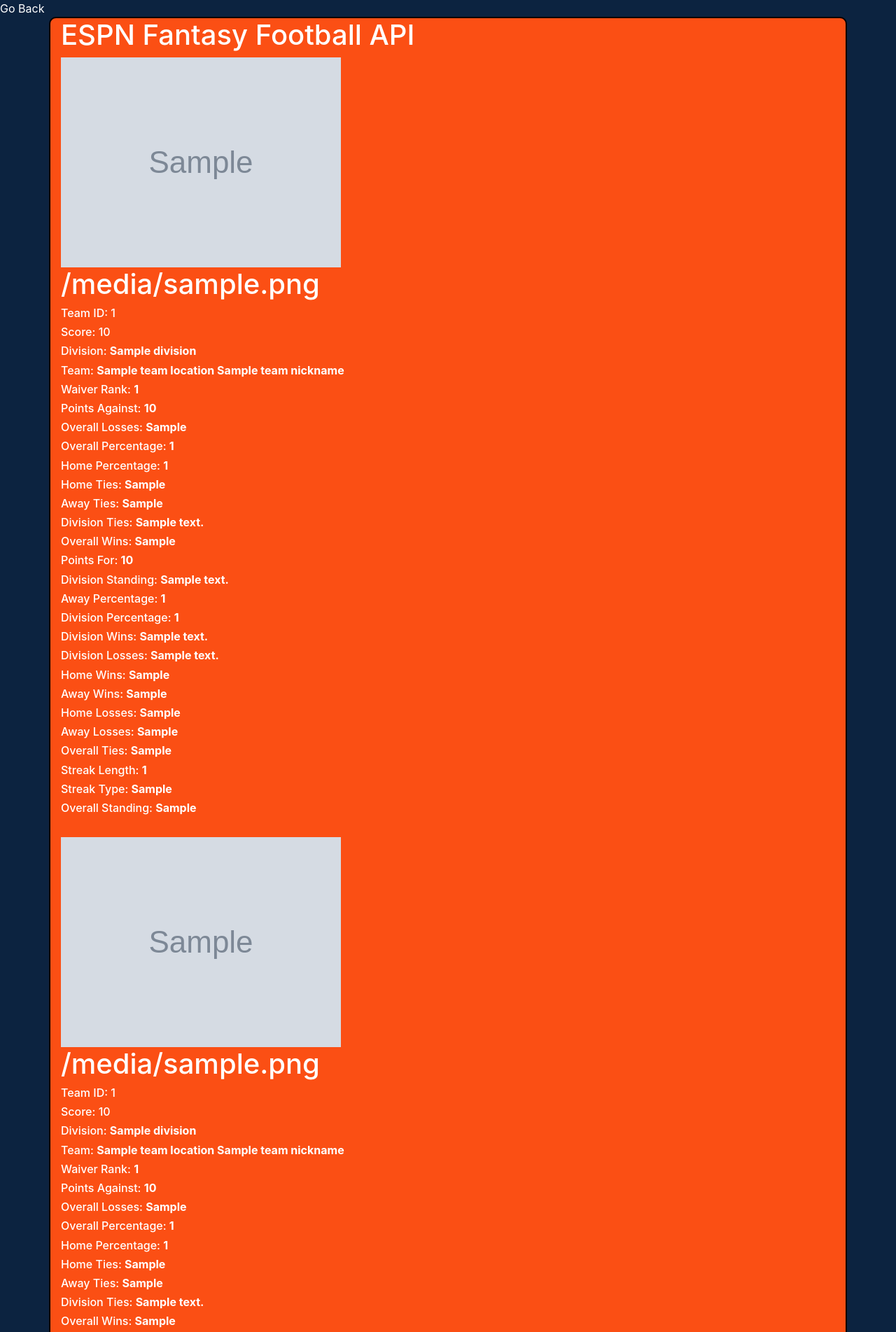
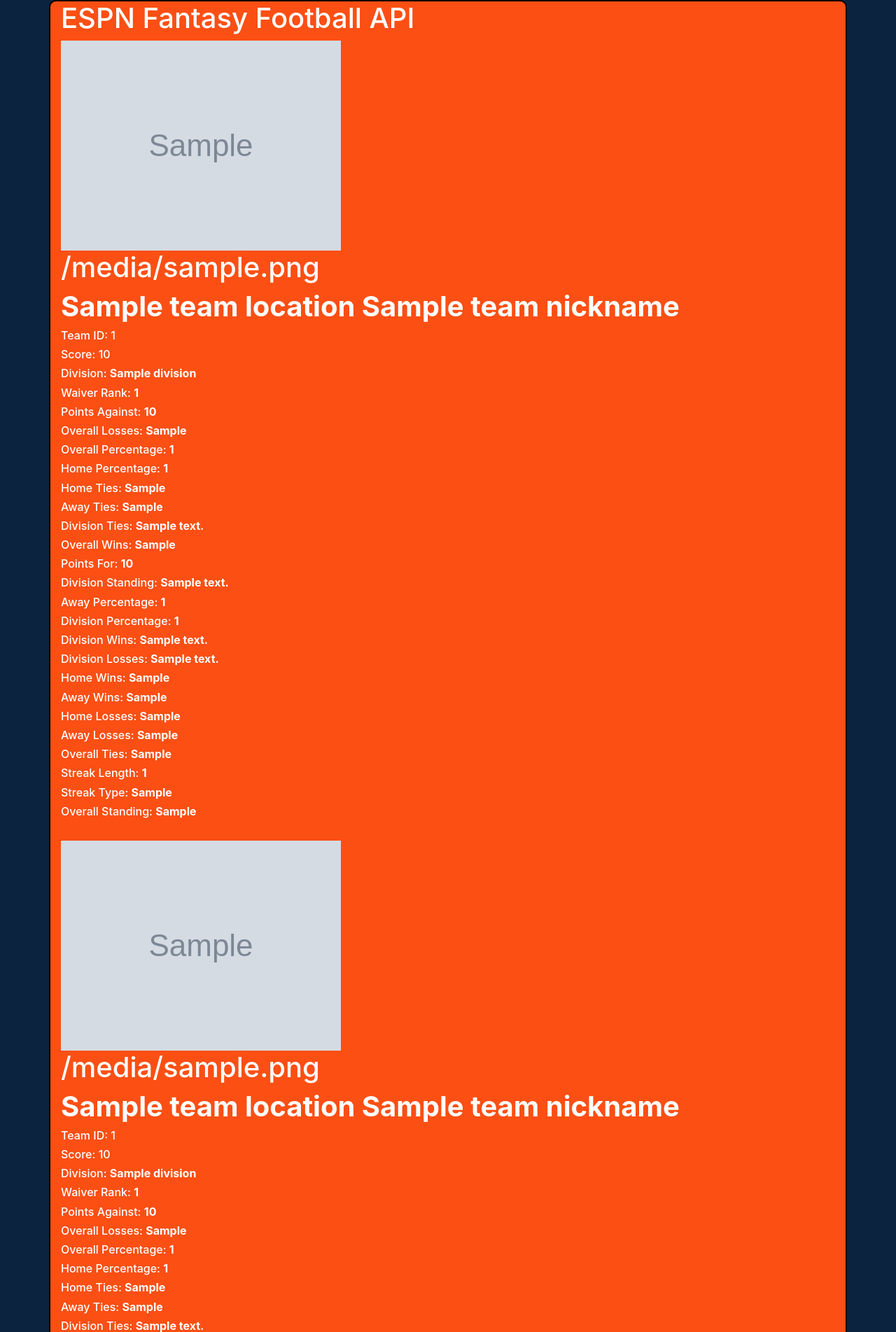
Before and after one commit to matthewgstillman/fantasy_football_api, a Django app: template apps/fantasy_football_api/templates/fantasy_football_api/index.html in a window 1280 px wide. Shown: the top 1903 px of the page at 70% size. Run offline with Django 3.2, Linux system fonts and the light colour scheme; the template is opened without the code that fills it: most values are stand-ins (such as "Sample title", 1, 10 or a date in 2020); grey boxes marked "Sample" are stand-in pictures; some libraries are stand-ins or nearby versions.

Commit message:
latest commit

```diff
--- a/apps/fantasy_football_api/templates/fantasy_football_api/boxscore.html
+++ b/apps/fantasy_football_api/templates/fantasy_football_api/boxscore.html
@@ -6,6 +6,7 @@
 
 
 {% block content %}
+<a href="/">Go Back</a>
 <div class="container">
     <h1>ESPN Fantasy Football API</h1>
     {{ scores }}
--- a/apps/fantasy_football_api/templates/fantasy_football_api/index.html
+++ b/apps/fantasy_football_api/templates/fantasy_football_api/index.html
@@ -6,17 +6,16 @@
 
 
 {% block content %}
-<a href="/">Go Back</a>
 <div class="container">
     <h1>ESPN Fantasy Football API</h1>
         {% if scoreboard.matchups.0.teams.0.logoUrl %}
         <img src="{{scoreboard.matchups.0.teams.0.logoUrl}}" alt="Logo">
         <h1>{{scoreboard.matchups.0.teams.0.logoUrl}}</h1>
         {% endif %}
+        <h1><b>{{ scoreboard.matchups.0.teams.0.team.teamLocation.title }} {{ scoreboard.matchups.0.teams.0.team.teamNickname.title }}</b></h1>
         <h6>Team ID: {{scoreboard.matchups.0.teams.0.teamId}}</h6>
         <h6>Score: {{ scoreboard.matchups.0.teams.0.score }}</h6>
         <h6>Division: <b>{{ scoreboard.matchups.0.teams.0.team.division.divisionName }}</b></h6>
-        <h6>Team: <b>{{ scoreboard.matchups.0.teams.0.team.teamLocation.title }} {{ scoreboard.matchups.0.teams.0.team.teamNickname.title }}</b></h6>
         <h6>Waiver Rank: <b>{{ scoreboard.matchups.0.teams.0.team.waiverRank }}</b></h6>
         <h6>Points Against: <b>{{ scoreboard.matchups.0.teams.0.team.record.pointsAgainst }}</b></h6>
         <h6>Overall Losses: <b>{{ scoreboard.matchups.0.teams.0.team.record.overallLosses }}</b></h6>
@@ -45,10 +44,10 @@
         <img src="{{scoreboard.matchups.1.teams.0.logoUrl}}" alt="Logo">
         <h1>{{scoreboard.matchups.1.teams.0.logoUrl}}</h1>
         {% endif %}
+        <h1><b>{{ scoreboard.matchups.1.teams.0.team.teamLocation.title }} {{ scoreboard.matchups.1.teams.0.team.teamNickname.title }}</b></h1>
         <h6>Team ID: {{scoreboard.matchups.1.teams.0.teamId}}</h6>
         <h6>Score: {{ scoreboard.matchups.1.teams.0.score }}</h6>
         <h6>Division: <b>{{ scoreboard.matchups.1.teams.0.team.division.divisionName }}</b></h6>
-        <h6>Team: <b>{{ scoreboard.matchups.1.teams.0.team.teamLocation.title }} {{ scoreboard.matchups.1.teams.0.team.teamNickname.title }}</b></h6>
         <h6>Waiver Rank: <b>{{ scoreboard.matchups.1.teams.0.team.waiverRank }}</b></h6>
         <h6>Points Against: <b>{{ scoreboard.matchups.1.teams.0.team.record.pointsAgainst }}</b></h6>
         <h6>Overall Losses: <b>{{ scoreboard.matchups.1.teams.0.team.record.overallLosses }}</b></h6>
@@ -77,10 +76,10 @@
         <img src="{{scoreboard.matchups.2.teams.0.logoUrl}}" alt="Logo">
         <h1>{{scoreboard.matchups.2.teams.0.logoUrl}}</h1>
         {% endif %}
+        <h1><b>{{ scoreboard.matchups.2.teams.0.team.teamLocation.title }} {{ scoreboard.matchups.2.teams.0.team.teamNickname.title }}</b></h1>
         <h6>Team ID: {{scoreboard.matchups.2.teams.0.teamId}}</h6>
         <h6>Score: {{ scoreboard.matchups.2.teams.0.score }}</h6>
         <h6>Division: <b>{{ scoreboard.matchups.2.teams.0.team.division.divisionName }}</b></h6>
-        <h6>Team: <b>{{ scoreboard.matchups.2.teams.0.team.teamLocation.title }} {{ scoreboard.matchups.2.teams.0.team.teamNickname.title }}</b></h6>
         <h6>Waiver Rank: <b>{{ scoreboard.matchups.2.teams.0.team.waiverRank }}</b></h6>
         <h6>Points Against: <b>{{ scoreboard.matchups.2.teams.0.team.record.pointsAgainst }}</b></h6>
         <h6>Overall Losses: <b>{{ scoreboard.matchups.2.teams.0.team.record.overallLosses }}</b></h6>
@@ -109,10 +108,10 @@
         <img src="{{scoreboard.matchups.3.teams.0.logoUrl}}" alt="Logo">
         <h1>{{scoreboard.matchups.3.teams.0.logoUrl}}</h1>
         {% endif %}
+        <h1><b>{{ scoreboard.matchups.3.teams.0.team.teamLocation.title }} {{ scoreboard.matchups.3.teams.0.team.teamNickname.title }}</b></h1>
         <h6>Team ID: {{scoreboard.matchups.3.teams.0.teamId}}</h6>
         <h6>Score: {{ scoreboard.matchups.3.teams.0.score }}</h6>
         <h6>Division: <b>{{ scoreboard.matchups.3.teams.0.team.division.divisionName }}</b></h6>
-        <h6>Team: <b>{{ scoreboard.matchups.3.teams.0.team.teamLocation.title }} {{ scoreboard.matchups.3.teams.0.team.teamNickname.title }}</b></h6>
         <h6>Waiver Rank: <b>{{ scoreboard.matchups.3.teams.0.team.waiverRank }}</b></h6>
         <h6>Points Against: <b>{{ scoreboard.matchups.3.teams.0.team.record.pointsAgainst }}</b></h6>
         <h6>Overall Losses: <b>{{ scoreboard.matchups.3.teams.0.team.record.overallLosses }}</b></h6>
@@ -141,10 +140,10 @@
         <img src="{{scoreboard.matchups.4.teams.0.logoUrl}}" alt="Logo">
         <h1>{{scoreboard.matchups.4.teams.0.logoUrl}}</h1>
         {% endif %}
+        <h1><b>{{ scoreboard.matchups.4.teams.0.team.teamLocation.title }} {{ scoreboard.matchups.4.teams.0.team.teamNickname.title }}</b></h1>
         <h6>Team ID: {{scoreboard.matchups.4.teams.0.teamId}}</h6>
         <h6>Score: {{ scoreboard.matchups.4.teams.0.score }}</h6>
         <h6>Division: <b>{{ scoreboard.matchups.4.teams.0.team.division.divisionName }}</b></h6>
-        <h6>Team: <b>{{ scoreboard.matchups.4.teams.0.team.teamLocation.title }} {{ scoreboard.matchups.4.teams.0.team.teamNickname.title }}</b></h6>
         <h6>Waiver Rank: <b>{{ scoreboard.matchups.4.teams.0.team.waiverRank }}</b></h6>
         <h6>Points Against: <b>{{ scoreboard.matchups.4.teams.0.team.record.pointsAgainst }}</b></h6>
         <h6>Overall Losses: <b>{{ scoreboard.matchups.4.teams.0.team.record.overallLosses }}</b></h6>
@@ -173,10 +172,10 @@
         <img src="{{scoreboard.matchups.5.teams.0.logoUrl}}" alt="Logo">
         <h1>{{scoreboard.matchups.5.teams.0.logoUrl}}</h1>
         {% endif %}
+        <h1><b>{{ scoreboard.matchups.5.teams.0.team.teamLocation.title }} {{ scoreboard.matchups.5.teams.0.team.teamNickname.title }}</b></h1>
         <h6>Team ID: {{scoreboard.matchups.5.teams.0.teamId}}</h6>
         <h6>Score: {{ scoreboard.matchups.5.teams.0.score }}</h6>
         <h6>Division: <b>{{ scoreboard.matchups.5.teams.0.team.division.divisionName }}</b></h6>
-        <h6>Team: <b>{{ scoreboard.matchups.5.teams.0.team.teamLocation.title }} {{ scoreboard.matchups.5.teams.0.team.teamNickname.title }}</b></h6>
         <h6>Waiver Rank: <b>{{ scoreboard.matchups.5.teams.0.team.waiverRank }}</b></h6>
         <h6>Points Against: <b>{{ scoreboard.matchups.5.teams.0.team.record.pointsAgainst }}</b></h6>
         <h6>Overall Losses: <b>{{ scoreboard.matchups.5.teams.0.team.record.overallLosses }}</b></h6>
@@ -205,10 +204,10 @@
         <img src="{{scoreboard.matchups.1.teams.1.logoUrl}}" alt="Logo">
         <h1>{{scoreboard.matchups.1.teams.1.logoUrl}}</h1>
         {% endif %}
+        <h1><b>{{ scoreboard.matchups.1.teams.1.team.teamLocation.title }} {{ scoreboard.matchups.1.teams.1.team.teamNickname.title }}</b></h1>
         <h6>Team ID: {{scoreboard.matchups.1.teams.1.teamId}}</h6>
         <h6>Score: {{ scoreboard.matchups.1.teams.1.score }}</h6>
         <h6>Division: <b>{{ scoreboard.matchups.1.teams.1.team.division.divisionName }}</b></h6>
-        <h6>Team: <b>{{ scoreboard.matchups.1.teams.1.team.teamLocation.title }} {{ scoreboard.matchups.1.teams.1.team.teamNickname.title }}</b></h6>
         <h6>Waiver Rank: <b>{{ scoreboard.matchups.1.teams.1.team.waiverRank }}</b></h6>
         <h6>Points Against: <b>{{ scoreboard.matchups.1.teams.1.team.record.pointsAgainst }}</b></h6>
         <h6>Overall Losses: <b>{{ scoreboard.matchups.1.teams.1.team.record.overallLosses }}</b></h6>
@@ -237,10 +236,10 @@
         <img src="{{scoreboard.matchups.2.teams.1.logoUrl}}" alt="Logo">
         <h1>{{scoreboard.matchups.2.teams.1.logoUrl}}</h1>
         {% endif %}
+        <h1><b>{{ scoreboard.matchups.2.teams.1.team.teamLocation.title }} {{ scoreboard.matchups.2.teams.1.team.teamNickname.title }}</b></h1>
         <h6>Team ID: {{scoreboard.matchups.2.teams.1.teamId}}</h6>
         <h6>Score: {{ scoreboard.matchups.2.teams.1.score }}</h6>
         <h6>Division: <b>{{ scoreboard.matchups.2.teams.1.team.division.divisionName }}</b></h6>
-        <h6>Team: <b>{{ scoreboard.matchups.2.teams.1.team.teamLocation.title }} {{ scoreboard.matchups.2.teams.1.team.teamNickname.title }}</b></h6>
         <h6>Waiver Rank: <b>{{ scoreboard.matchups.2.teams.1.team.waiverRank }}</b></h6>
         <h6>Points Against: <b>{{ scoreboard.matchups.2.teams.1.team.record.pointsAgainst }}</b></h6>
         <h6>Overall Losses: <b>{{ scoreboard.matchups.2.teams.1.team.record.overallLosses }}</b></h6>
@@ -269,10 +268,10 @@
         <img src="{{scoreboard.matchups.3.teams.1.logoUrl}}" alt="Logo">
         <h1>{{scoreboard.matchups.3.teams.1.logoUrl}}</h1>
         {% endif %}
+        <h1><b>{{ scoreboard.matchups.3.teams.1.team.teamLocation.title }} {{ scoreboard.matchups.3.teams.1.team.teamNickname.title }}</b></h1>
         <h6>Team ID: {{scoreboard.matchups.3.teams.1.teamId}}</h6>
         <h6>Score: {{ scoreboard.matchups.3.teams.1.score }}</h6>
         <h6>Division: <b>{{ scoreboard.matchups.3.teams.1.team.division.divisionName }}</b></h6>
-        <h6>Team: <b>{{ scoreboard.matchups.3.teams.1.team.teamLocation.title }} {{ scoreboard.matchups.3.teams.1.team.teamNickname.title }}</b></h6>
         <h6>Waiver Rank: <b>{{ scoreboard.matchups.3.teams.1.team.waiverRank }}</b></h6>
         <h6>Points Against: <b>{{ scoreboard.matchups.3.teams.1.team.record.pointsAgainst }}</b></h6>
         <h6>Overall Losses: <b>{{ scoreboard.matchups.3.teams.1.team.record.overallLosses }}</b></h6>
@@ -301,10 +300,10 @@
         <img src="{{scoreboard.matchups.4.teams.1.logoUrl}}" alt="Logo">
         <h1>{{scoreboard.matchups.4.teams.1.logoUrl}}</h1>
         {% endif %}
+        <h1><b>{{ scoreboard.matchups.4.teams.1.team.teamLocation.title }} {{ scoreboard.matchups.4.teams.1.team.teamNickname.title }}</b></h1>
         <h6>Team ID: {{scoreboard.matchups.4.teams.1.teamId}}</h6>
         <h6>Score: {{ scoreboard.matchups.4.teams.1.score }}</h6>
         <h6>Division: <b>{{ scoreboard.matchups.4.teams.1.team.division.divisionName }}</b></h6>
-        <h6>Team: <b>{{ scoreboard.matchups.4.teams.1.team.teamLocation.title }} {{ scoreboard.matchups.4.teams.1.team.teamNickname.title }}</b></h6>
         <h6>Waiver Rank: <b>{{ scoreboard.matchups.4.teams.1.team.waiverRank }}</b></h6>
         <h6>Points Against: <b>{{ scoreboard.matchups.4.teams.1.team.record.pointsAgainst }}</b></h6>
         <h6>Overall Losses: <b>{{ scoreboard.matchups.4.teams.1.team.record.overallLosses }}</b></h6>
@@ -333,11 +332,11 @@
         <img src="{{scoreboard.matchups.5.teams.1.logoUrl}}" alt="Logo">
         <h1>{{scoreboard.matchups.5.teams.1.logoUrl}}</h1>
         {% endif %}
+        <h1><b>{{ scoreboard.matchups.5.teams.1.team.teamLocation.title }} {{ scoreboard.matchups.5.teams.1.team.teamNickname.title }}</b></h1>
         <h6>Team ID: {{scoreboard.matchups.5.teams.1.teamId}}</h6>
         <h6>Score: {{ scoreboard.matchups.5.teams.1.score }}</h6>
         <h6>Division: <b>{{ scoreboard.matchups.5.teams.1.team.division.divisionName }}</b></h6>
-        <h6>Team: <b>{{ scoreboard.matchups.5.teams.1.team.teamLocation.title }} {{ scoreboard.matchups.5.teams.1.team.teamNickname.title }}</b></h6>
-        <h6>Waiver Rank: <b>{{ scoreboard.matchups.5.teams.1.team.waiverRank }}</b></h6>
+        <h6>Waiver Rank: <b>{{ scoreboard.matchups.5.teams.1.team.waiverRank }}</b></h1>
         <h6>Points Against: <b>{{ scoreboard.matchups.5.teams.1.team.record.pointsAgainst }}</b></h6>
         <h6>Overall Losses: <b>{{ scoreboard.matchups.5.teams.1.team.record.overallLosses }}</b></h6>
         <h6>Overall Percentage: <b>{{ scoreboard.matchups.5.teams.1.team.record.overallPercentage }}</b></h6>
--- a/apps/fantasy_football_api/templates/fantasy_football_api/playerinfo.html
+++ b/apps/fantasy_football_api/templates/fantasy_football_api/playerinfo.html
@@ -6,6 +6,7 @@
 
 
 {% block content %}
+<a href="/">Go Back</a>
 <div class="container">
     <h1>ESPN Fantasy Football API - Player Info</h1>
     <h1>Player Info</h1>
@@ -13,6 +14,9 @@
     <h6>Draft Rank: {{ players.playerInfo.players.0.player.draftRank }}</h6>
     <h6>Percent Owned: {{ players.playerInfo.players.0.player.percentOwned }}</h6>
     <h6>Percent Started : {{ players.playerInfo.players.0.player.percentStarted }}%</h6>
+    <h6>Droppable : {{ players.playerInfo.players.0.player.droppable }}</h6>
+    <h6>Health Status : {{ players.playerInfo.players.0.player.healthStatus }}</h6>
+    <h6>Active : {{ players.playerInfo.players.0.player.isActive }}</h6>
     <h6>Pro Team ID : {{ players.playerInfo.players.0.player.proTeamId }}</h6>
     <h6>Value : {{ players.playerInfo.players.0.player.value }}</h6>
     <h6>{{ players.playerInfo.players.0.player }}</h6>
--- a/apps/fantasy_football_api/views.py
+++ b/apps/fantasy_football_api/views.py
@@ -59,7 +59,7 @@ def boxscore(request):
 def playerinfo(request):
     for week in range(1, 17):
         response = requests.get('http://games.espn.com/ffl/api/v2/playerInfo',
-                        params={'leagueId': 446679, 'playerId': 18029,'seasonId': 2018, 'matchupPeriodId': 1})
+                        params={'leagueId': 446679, 'playerId': 18311,'seasonId': 2018, 'matchupPeriodId': 1})
         print(response.json())
         players = response.json()
         # scores = scores[week]
```
Also changed, not shown: 1 other file.
